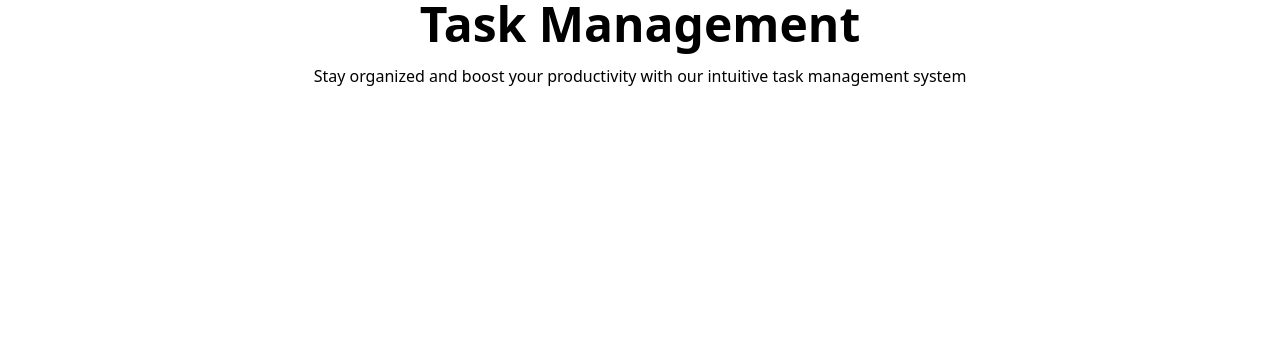
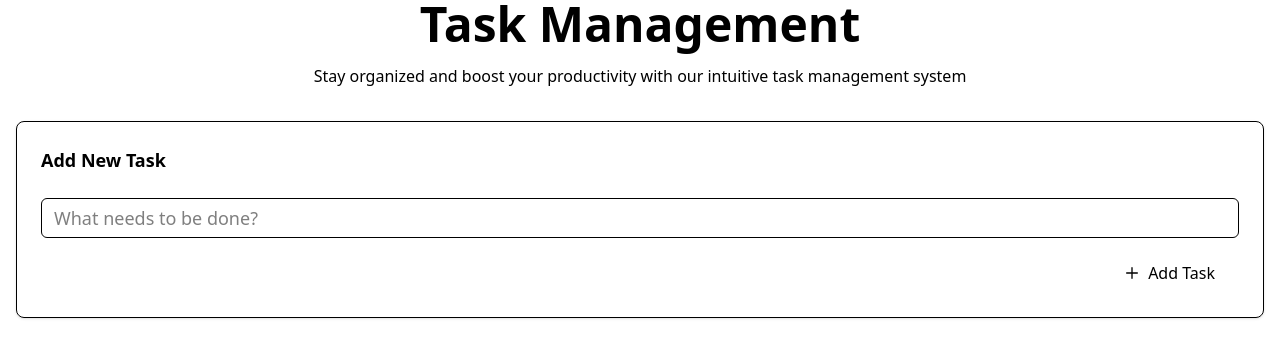
Before and after one commit to LuckyCGamer/Project-Task-Management, a React (Vite) app: page / in a window 1280 px wide. Shown: the top 358 px of the page. Built offline with nearby package versions, Linux system fonts and the light colour scheme.

Commit message:
Add Task Input Component

```diff
--- a/src/App.jsx
+++ b/src/App.jsx
@@ -1,9 +1,18 @@
 import TaskHeader from "./component/TaskHeader";
+import TaskInput from "./component/TaskInput";
+import { TaskProvider } from "./component/context/TaskContext";
 
 function App() {
 
   return (
-    <TaskHeader />
+    <TaskProvider>
+      <TaskHeader />
+
+      <div className="container mx-auto px-4 py-8">
+        <TaskInput />
+      </div>
+
+    </TaskProvider>
   )
 }
 
--- /dev/null
+++ b/src/component/TaskInput.jsx
@@ -0,0 +1,49 @@
+import { useState } from "react"
+
+export default function TaskInput() {
+  const [text, setText] = useState("")
+
+  // Using React 19's automatic batching for state updates
+  const handleSubmit = (e) => {
+    e.preventDefault()
+    if (text.trim()) {
+
+      setText("")
+    }
+  }
+
+  return (
+    <div className="card animate-slide-up">
+      <div className="card-header">
+        <h2 className="text-lg font-semibold">Add New Task</h2>
+      </div>
+      <div className="card-content">
+        <form onSubmit={handleSubmit} className="space-y-4">
+          <div>
+            <input
+              type="text"
+              placeholder="What needs to be done?"
+              value={text}
+              onChange={(e) => setText(e.target.value)}
+              className="input text-lg"
+              autoFocus
+            />
+          </div>
+
+          <div className="flex items-center justify-between">
+            <div>
+
+            </div>
+
+            <button type="submit" className="btn-primary px-6 py-2">
+              <svg className="w-4 h-4 mr-2" fill="none" stroke="currentColor" viewBox="0 0 24 24">
+                <path strokeLinecap="round" strokeLinejoin="round" strokeWidth={2} d="M12 4v16m8-8H4" />
+              </svg>
+              Add Task
+            </button>
+          </div>
+        </form>
+      </div>
+    </div>
+  )
+}
--- /dev/null
+++ b/src/component/context/TaskContext.jsx
@@ -0,0 +1,82 @@
+"use client"
+
+import { createContext, useContext, useReducer, useMemo, useCallback } from "react"
+
+// Create context
+const TasksContext = createContext(null)
+const TasksDispatchContext = createContext(null)
+
+// Task reducer
+function tasksReducer(tasks, action) {
+  switch (action.type) {
+    case "added": {
+      return [
+        {
+          id: crypto.randomUUID(),
+          text: action.text,
+          completed: false,
+          createdAt: new Date().toISOString(),
+          priority: action.priority || "medium",
+        },
+        ...tasks,
+      ]
+    }
+    case "changed": {
+      return tasks.map((t) => {
+        if (t.id === action.task.id) {
+          return action.task
+        }
+        return t
+      })
+    }
+    case "deleted": {
+      return tasks.filter((t) => t.id !== action.id)
+    }
+    case "toggle_all": {
+      const allCompleted = tasks.every((t) => t.completed)
+      return tasks.map((t) => ({ ...t, completed: !allCompleted }))
+    }
+    case "clear_completed": {
+      return tasks.filter((t) => !t.completed)
+    }
+    default: {
+      throw new Error("Unknown action: " + action.type)
+    }
+  }
+}
+
+// Initial tasks
+const initialTasks = [
+
+]
+
+// Provider component
+export function TaskProvider({ children }) {
+  const [tasks, dispatch] = useReducer(tasksReducer, initialTasks)
+
+  // Memoize the context value to prevent unnecessary re-renders
+  const tasksValue = useMemo(() => tasks, [tasks])
+
+  return (
+    <TasksContext.Provider value={tasksValue}>
+      <TasksDispatchContext.Provider value={dispatch}>{children}</TasksDispatchContext.Provider>
+    </TasksContext.Provider>
+  )
+}
+
+// Custom hooks for consuming the context
+export function useTasks() {
+  const context = useContext(TasksContext)
+  if (context === null) {
+    throw new Error("useTasks must be used within a TaskProvider")
+  }
+  return context
+}
+
+export function useTasksDispatch() {
+  const context = useContext(TasksDispatchContext)
+  if (context === null) {
+    throw new Error("useTasksDispatch must be used within a TaskProvider")
+  }
+  return context
+}
--- a/src/index.css
+++ b/src/index.css
@@ -14,3 +14,57 @@
     --color-card: 224 71% 4%;
     --text-card-foreground: 210 20% 98%;
 }
+
+@layer components {
+  .btn {
+    @apply inline-flex items-center justify-center whitespace-nowrap rounded-md text-sm font-medium disabled:pointer-events-none disabled:opacity-50;
+  }
+
+  .btn-primary {
+    @apply inline-flex items-center justify-center whitespace-nowrap rounded-md text-sm font-medium disabled:pointer-events-none disabled:opacity-50 bg-primary text-primary-foreground hover:bg-primary/90;
+  }
+
+  .btn-secondary {
+    @apply inline-flex items-center justify-center whitespace-nowrap rounded-md text-sm font-medium disabled:pointer-events-none disabled:opacity-50 bg-secondary text-secondary-foreground hover:bg-secondary/80;
+  }
+
+  .btn-outline {
+    @apply inline-flex items-center justify-center whitespace-nowrap rounded-md text-sm font-medium disabled:pointer-events-none disabled:opacity-50 border bg-background hover:bg-accent hover:text-accent-foreground;
+  }
+
+  .btn-ghost {
+    @apply inline-flex items-center justify-center whitespace-nowrap rounded-md text-sm font-medium disabled:pointer-events-none disabled:opacity-50 hover:bg-accent hover:text-accent-foreground;
+  }
+
+  .btn-destructive {
+    @apply inline-flex items-center justify-center whitespace-nowrap rounded-md text-sm font-medium disabled:pointer-events-none disabled:opacity-50 bg-destructive text-destructive-foreground hover:bg-destructive/90;
+  }
+
+  .input {
+    @apply flex h-10 w-full rounded-md border bg-background px-3 py-2 text-sm ring-offset-background file:border-0 file:bg-transparent file:text-sm file:font-medium placeholder:text-muted-foreground focus-visible:outline-none focus-visible:ring-2 focus-visible:ring-offset-2 disabled:cursor-not-allowed disabled:opacity-50;
+  }
+
+  .card {
+    @apply rounded-lg border bg-card text-card-foreground shadow-sm;
+  }
+
+  .card-header {
+    @apply flex flex-col space-y-1.5 p-6;
+  }
+
+  .card-content {
+    @apply p-6 pt-0;
+  }
+
+  .card-footer {
+    @apply flex items-center p-6 pt-0;
+  }
+
+  .card-title {
+    @apply text-2xl font-semibold leading-none tracking-tight;
+  }
+
+  .card-description {
+    @apply text-sm text-muted-foreground;
+  }
+}
```
Also changed, not shown: 1 other file (tests, documents, lock files or other folders).
